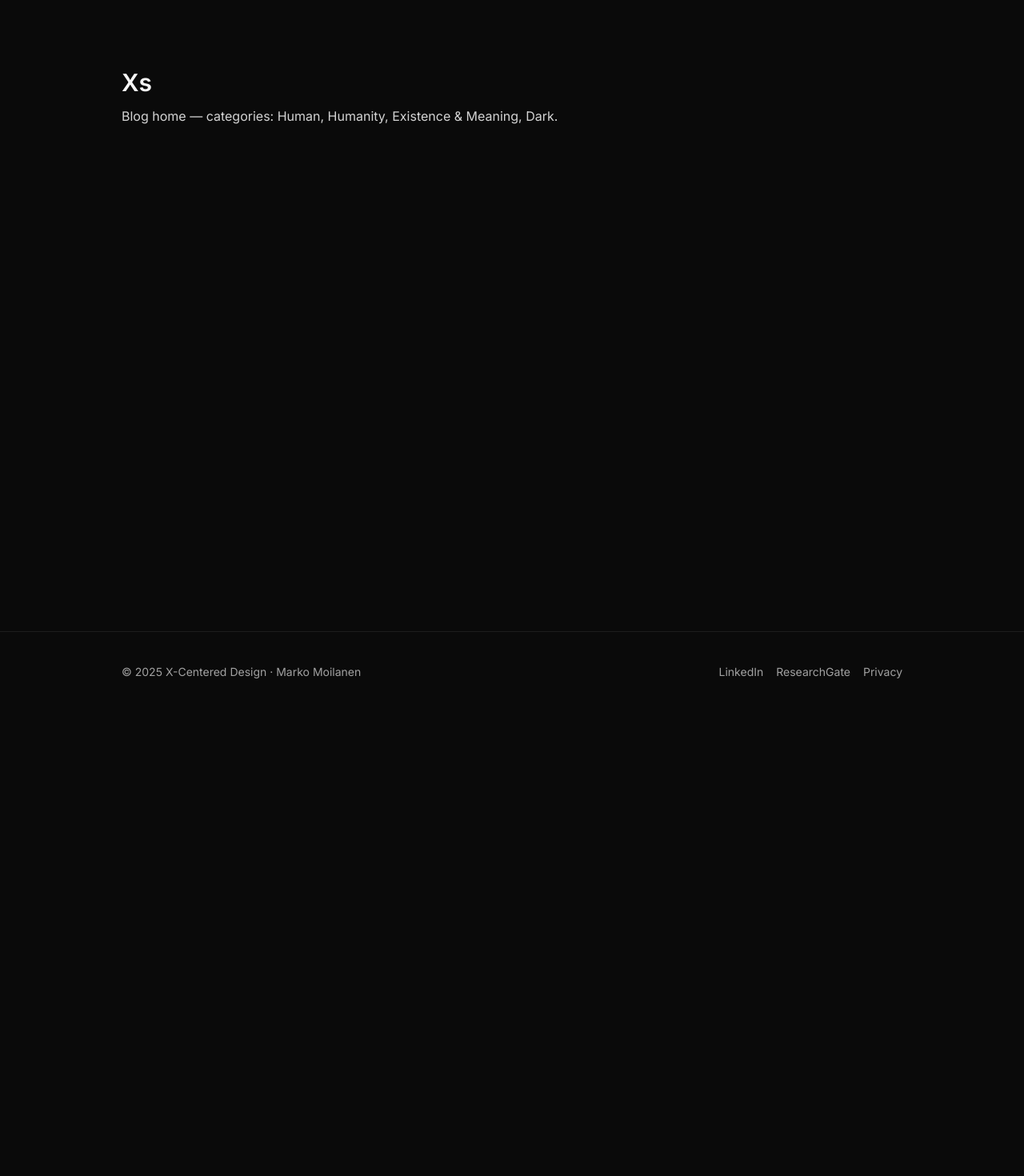
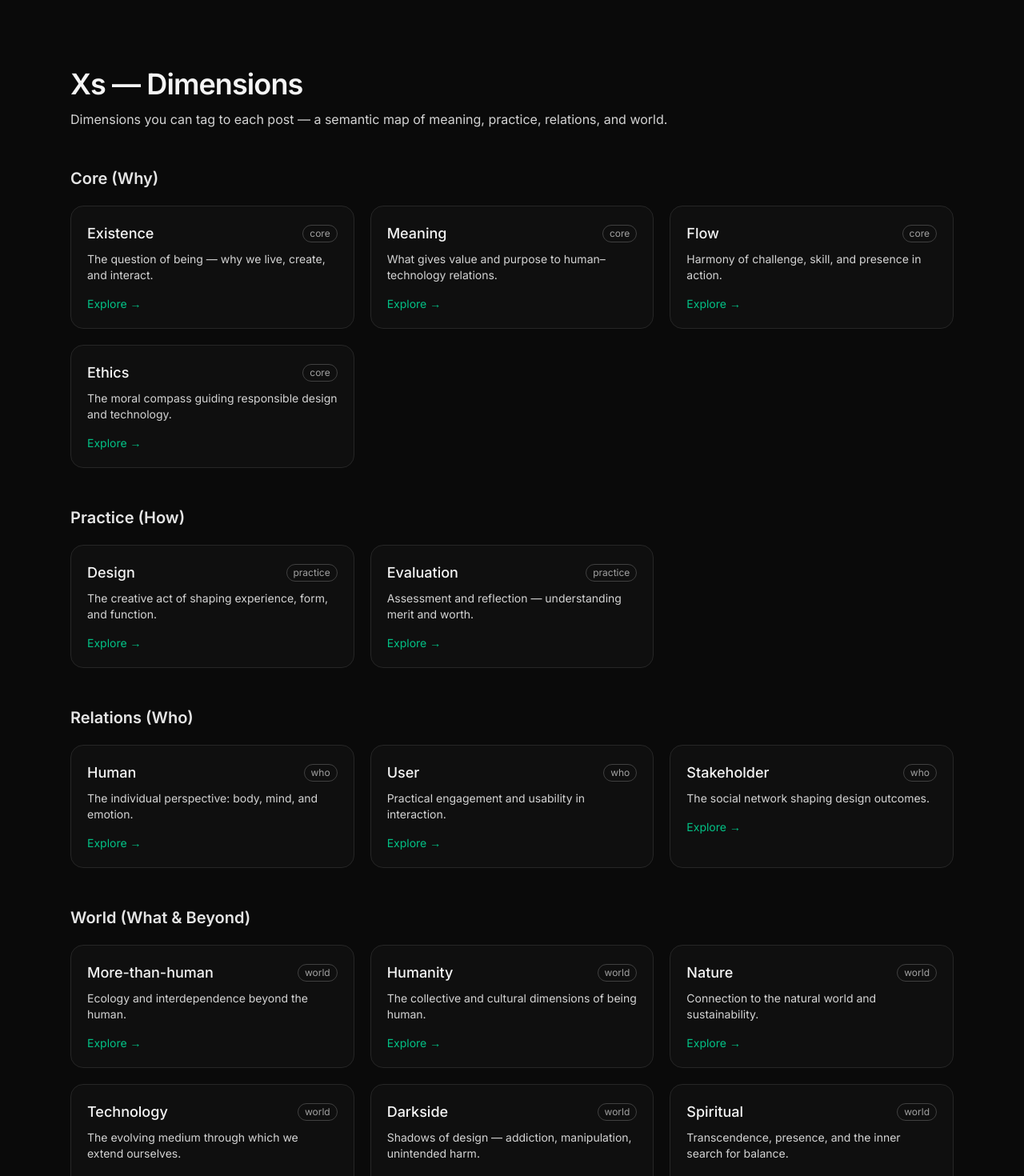
Before and after one commit to moilanenmime/xcentered, a Next.js app: page /xs in a window 1280 px wide. Shown: the part 60-1530 px from the top of the page at 80% size. Before the commit the page ends 950 px from the top, so only its background shows below. Built offline with nearby package versions, Linux system fonts and the light colour scheme.

Commit message:
Add XS dimensions and blurb definitions for semantic mapping

```diff
--- /dev/null
+++ b/app/xs/[slug]/page.tsx
@@ -0,0 +1,52 @@
+// app/xs/[slug]/page.tsx
+import { notFound } from "next/navigation";
+
+const BLURBS: Record<string, string> = {
+  existence: "The question of being — why we live, create, and interact.",
+  meaning: "What gives value and purpose to human–technology relations.",
+  flow: "Harmony of challenge, skill, and presence in action.",
+  ethics: "The moral compass guiding responsible design and technology.",
+  design: "The creative act of shaping experience, form, and function.",
+  evaluation: "Assessment and reflection — understanding merit and worth.",
+  human: "The individual perspective: body, mind, and emotion.",
+  user: "Practical engagement and usability in interaction.",
+  stakeholder: "The social network shaping design outcomes.",
+  "more-than-human": "Ecology and interdependence beyond the human.",
+  humanity: "The collective and cultural dimensions of being human.",
+  nature: "Connection to the natural world and sustainability.",
+  technology: "The evolving medium through which we extend ourselves.",
+  darkside: "Shadows of design — addiction, manipulation, unintended harm.",
+  spiritual: "Transcendence, presence, and the inner search for balance.",
+};
+
+export default function XPage({ params }: { params: { slug: string } }) {
+  const title = params.slug
+    .split("-")
+    .map((s) => s.charAt(0).toUpperCase() + s.slice(1))
+    .join(" ");
+
+  const blurb = BLURBS[params.slug];
+  if (!blurb) return notFound();
+
+  return (
+    <main className="min-h-screen bg-neutral-950 text-neutral-100">
+      <section className="mx-auto max-w-3xl px-6 py-24">
+        <a
+          href="/xs"
+          className="text-sm text-neutral-400 hover:text-neutral-200"
+        >
+          ← All Xs
+        </a>
+        <h1 className="mt-3 text-4xl font-semibold tracking-tight">{title}</h1>
+        <p className="mt-3 text-neutral-300">{blurb}</p>
+
+        <div className="mt-8 rounded-2xl border border-neutral-800 bg-neutral-900/40 p-5 text-neutral-300">
+          <p className="text-sm">
+            Posts tagged <strong>{title}</strong> will appear here. (Next step:
+            switch to MDX and filter by frontmatter.)
+          </p>
+        </div>
+      </section>
+    </main>
+  );
+}
--- a/app/xs/page.tsx
+++ b/app/xs/page.tsx
@@ -1,11 +1,165 @@
+// app/xs/page.tsx
+type X = {
+  name: string;
+  slug: string;
+  blurb: string;
+  ring: "core" | "practice" | "who" | "world";
+};
+
+// master list (you can tweak blurbs anytime)
+const XS: X[] = [
+  // core (why)
+  {
+    name: "Existence",
+    slug: "existence",
+    blurb: "The question of being — why we live, create, and interact.",
+    ring: "core",
+  },
+  {
+    name: "Meaning",
+    slug: "meaning",
+    blurb: "What gives value and purpose to human–technology relations.",
+    ring: "core",
+  },
+  {
+    name: "Flow",
+    slug: "flow",
+    blurb: "Harmony of challenge, skill, and presence in action.",
+    ring: "core",
+  },
+  {
+    name: "Ethics",
+    slug: "ethics",
+    blurb: "The moral compass guiding responsible design and technology.",
+    ring: "core",
+  },
+
+  // practice (how)
+  {
+    name: "Design",
+    slug: "design",
+    blurb: "The creative act of shaping experience, form, and function.",
+    ring: "practice",
+  },
+  {
+    name: "Evaluation",
+    slug: "evaluation",
+    blurb: "Assessment and reflection — understanding merit and worth.",
+    ring: "practice",
+  },
+
+  // who (roles/relations)
+  {
+    name: "Human",
+    slug: "human",
+    blurb: "The individual perspective: body, mind, and emotion.",
+    ring: "who",
+  },
+  {
+    name: "User",
+    slug: "user",
+    blurb: "Practical engagement and usability in interaction.",
+    ring: "who",
+  },
+  {
+    name: "Stakeholder",
+    slug: "stakeholder",
+    blurb: "The social network shaping design outcomes.",
+    ring: "who",
+  },
+
+  // world (systems/ecologies)
+  {
+    name: "More-than-human",
+    slug: "more-than-human",
+    blurb: "Ecology and interdependence beyond the human.",
+    ring: "world",
+  },
+  {
+    name: "Humanity",
+    slug: "humanity",
+    blurb: "The collective and cultural dimensions of being human.",
+    ring: "world",
+  },
+  {
+    name: "Nature",
+    slug: "nature",
+    blurb: "Connection to the natural world and sustainability.",
+    ring: "world",
+  },
+  {
+    name: "Technology",
+    slug: "technology",
+    blurb: "The evolving medium through which we extend ourselves.",
+    ring: "world",
+  },
+  {
+    name: "Darkside",
+    slug: "darkside",
+    blurb: "Shadows of design — addiction, manipulation, unintended harm.",
+    ring: "world",
+  },
+  {
+    name: "Spiritual",
+    slug: "spiritual",
+    blurb: "Transcendence, presence, and the inner search for balance.",
+    ring: "world",
+  },
+];
+
+const RING_ORDER: Array<{ key: X["ring"]; title: string }> = [
+  { key: "core", title: "Core (Why)" },
+  { key: "practice", title: "Practice (How)" },
+  { key: "who", title: "Relations (Who)" },
+  { key: "world", title: "World (What & Beyond)" },
+];
+
 export default function XsPage() {
   return (
     <main className="min-h-screen bg-neutral-950 text-neutral-100">
-      <section className="mx-auto max-w-5xl px-6 py-24">
-        <h1 className="text-3xl font-semibold">Xs</h1>
-        <p className="mt-3 text-neutral-300">
-          Blog home — categories: Human, Humanity, Existence & Meaning, Dark.
-        </p>
+      <section className="mx-auto max-w-6xl px-6 py-24">
+        <div className="max-w-3xl">
+          <h1 className="text-4xl font-semibold tracking-tight">
+            Xs — Dimensions
+          </h1>
+          <p className="mt-3 text-neutral-300">
+            Dimensions you can tag to each post — a semantic map of meaning,
+            practice, relations, and world.
+          </p>
+        </div>
+
+        <div className="mt-12 space-y-12">
+          {RING_ORDER.map(({ key, title }) => {
+            const items = XS.filter((x) => x.ring === key);
+            return (
+              <section key={key}>
+                <h2 className="text-xl font-semibold text-neutral-200">
+                  {title}
+                </h2>
+                <div className="mt-5 grid gap-5 sm:grid-cols-2 lg:grid-cols-3">
+                  {items.map((x) => (
+                    <a
+                      key={x.slug}
+                      href={`/xs/${x.slug}`}
+                      className="group rounded-2xl border border-neutral-800 bg-neutral-900/40 p-5 transition hover:border-neutral-700 hover:bg-neutral-900"
+                    >
+                      <div className="flex items-center justify-between">
+                        <h3 className="text-lg font-medium">{x.name}</h3>
+                        <span className="rounded-full border border-neutral-700 px-2 py-0.5 text-xs text-neutral-400">
+                          {x.ring}
+                        </span>
+                      </div>
+                      <p className="mt-2 text-sm text-neutral-300">{x.blurb}</p>
+                      <div className="mt-4 text-sm text-emerald-400/90 group-hover:text-emerald-300">
+                        Explore →
+                      </div>
+                    </a>
+                  ))}
+                </div>
+              </section>
+            );
+          })}
+        </div>
       </section>
     </main>
   );
```
